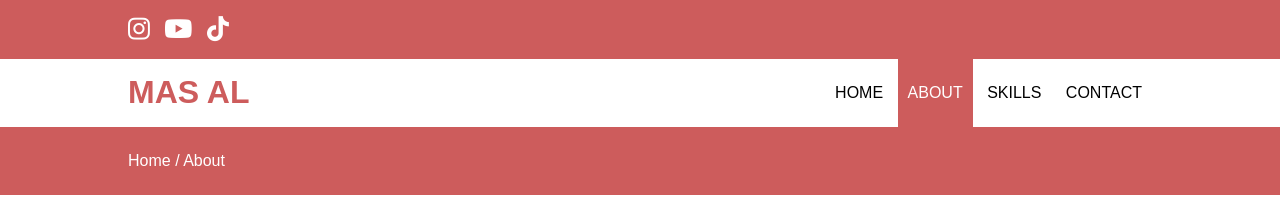
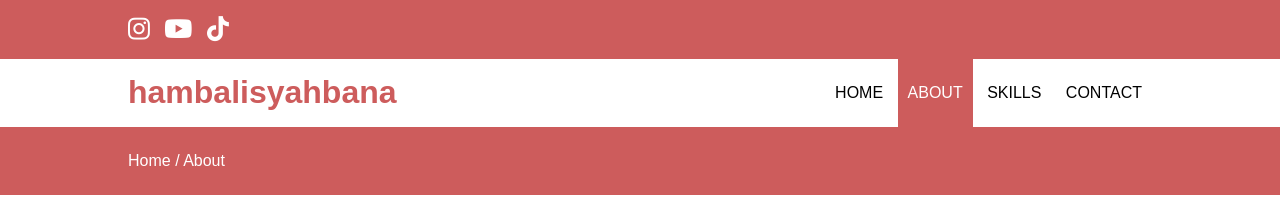
Before and after one commit to aligantengpakebanget/MAS_AL, a plain HTML site: page about.html in a window 1280 px wide. Shown: the top 198 px of the page. Drawn offline with nearby package versions, Linux system fonts and the light colour scheme.

Commit message:
sudah revisi medsos yeayy

```diff
--- a/about.html
+++ b/about.html
@@ -23,7 +23,7 @@
     <div class="medsos">
         <div class="container">
             <ul>
-              <li><a href="https://www.instagram.com/@hambalisyahbana" target="_blank"><i class="fa-brands fa-instagram"></i></a></li>
+              <li><a href="https://www.instagram.com/hambalisyahbana" target="_blank"><i class="fa-brands fa-instagram"></i></a></li>
               <li><a href="https://www.youtube.com/@majusatupersen" target="_blank"><i class="fa-brands fa-youtube"></i></a></li>
               <li><a href="https://www.tiktok.com/@hambalisyahbana" target="_blank"><i class="fa-brands fa-tiktok"></i></a></li>
             </ul>
@@ -32,7 +32,7 @@
     </div>
     <header>
         <div class="container">
-            <h1><a href="index.html">MAS AL</a></h1>
+            <h1><a href="index.html">hambalisyahbana</a></h1>
             <ul>
                 <li><a href="index.html">HOME</a></li>
                 <li class="active"><a href="about.html">ABOUT</a></li>
```
Also changed, not shown: contact.html (+2 -2 lines), index.html (+2 -2 lines), skills.html (+2 -2 lines).
